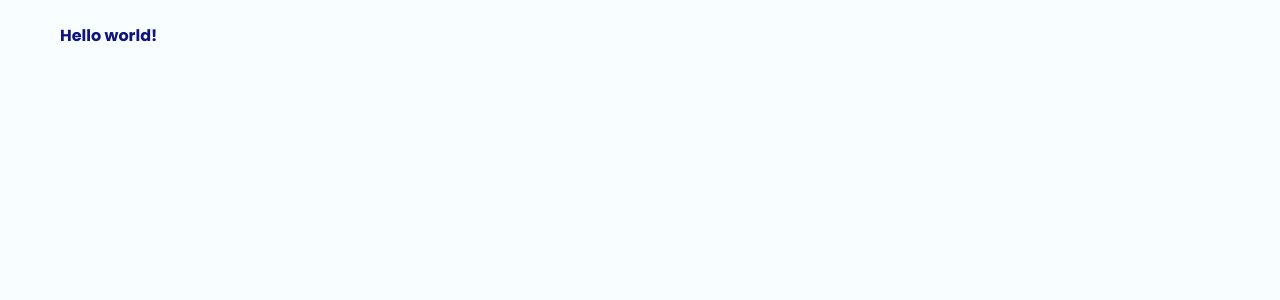
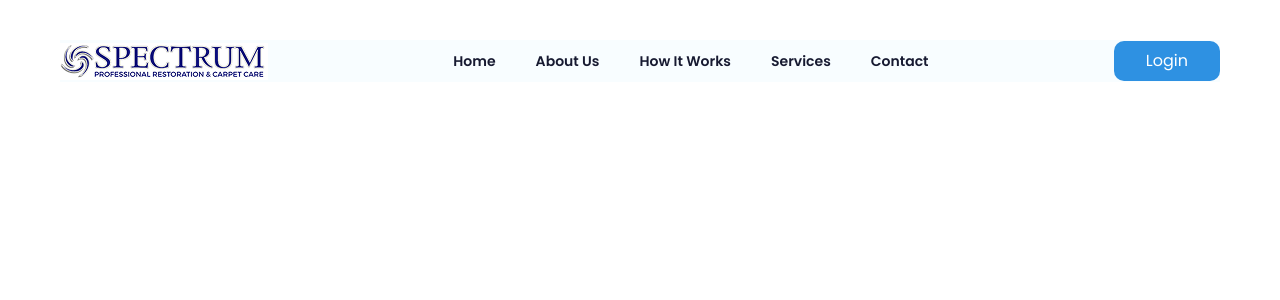
Before and after one commit to Asharf30/Community, a React (Vite) app: page / in a window 1280 px wide. Shown: the top 300 px of the page. Built offline with nearby package versions, Linux system fonts and the light colour scheme.

Commit message:
feat: implement Header component and update App structure

```diff
--- a/src/App.jsx
+++ b/src/App.jsx
@@ -1,15 +1,11 @@
-import React from 'react'
-import Container from './components/Container'
+import React from "react";
+import Header from "./components/Header";
 const App = () => {
   return (
+    <div>
+      <Header />
+    </div>
+  );
+};
 
-    <div>
-      <Container>
-        <h1 className="py-6">Hello world!</h1>
-      </Container>
-
-      </div>
-  )
-}
-
-export default App
+export default App;
--- /dev/null
+++ b/src/components/Header.jsx
@@ -0,0 +1,31 @@
+import React from "react";
+import Container from "./Container";
+import headerLogo from "../assets/header.png";
+
+const Header = () => {
+  return (
+    <div>
+      <Container>
+        <div className="top-10  bg-background relative h-[42px] flex justify-between items-center gap-5">
+          <div className="">
+            <img src={headerLogo} alt="" className="min-w-[200px]" />
+          </div>
+          <div className=" capitalize flex gap-10 md:gap-10 text-[14px] font-semibold text-[#171A31]">
+            <a href="#home">home</a>
+            <a href="#about">about us </a>
+            <a href="#portfolio">How it works</a>
+            <a href="#services">services</a>
+            <a href="#contact">contact</a>
+          </div>
+          <div>
+            <button className="  top-0 right-0 flex justify-center  items-center rounded-[10px] text-white bg-primary px-8 py-2 ">
+              Login
+            </button>
+          </div>
+        </div>
+      </Container>
+    </div>
+  );
+};
+
+export default Header;
--- a/src/index.css
+++ b/src/index.css
@@ -3,20 +3,21 @@
 @theme {
   --font-sans: "Poppins", system-ui, sans-serif;
 
-  --color-primary: #2E91E2;
-  --color-secondary: #9866EB;
-  --color-background: #F8FDFF;
-  --color-background-secondary: #F6F6FF;
-  --color-heading: #0F147F;
-  --color-body-text: #4A4E6D;
+  --color-primary: #2e91e2;
+  --color-secondary: #9866eb;
+  --color-background: #f8fdff;
+  --color-background-secondary: #f6f6ff;
+  --color-heading: #0f147f;
+  --color-body-text: #4a4e6d;
 }
 
 @layer base {
-  body {
-    @apply bg-background text-body-text antialiased;
-  }
-
-  h1, h2, h3, h4, h5, h6 {
+  h1,
+  h2,
+  h3,
+  h4,
+  h5,
+  h6 {
     @apply text-heading font-bold;
   }
 }
```
